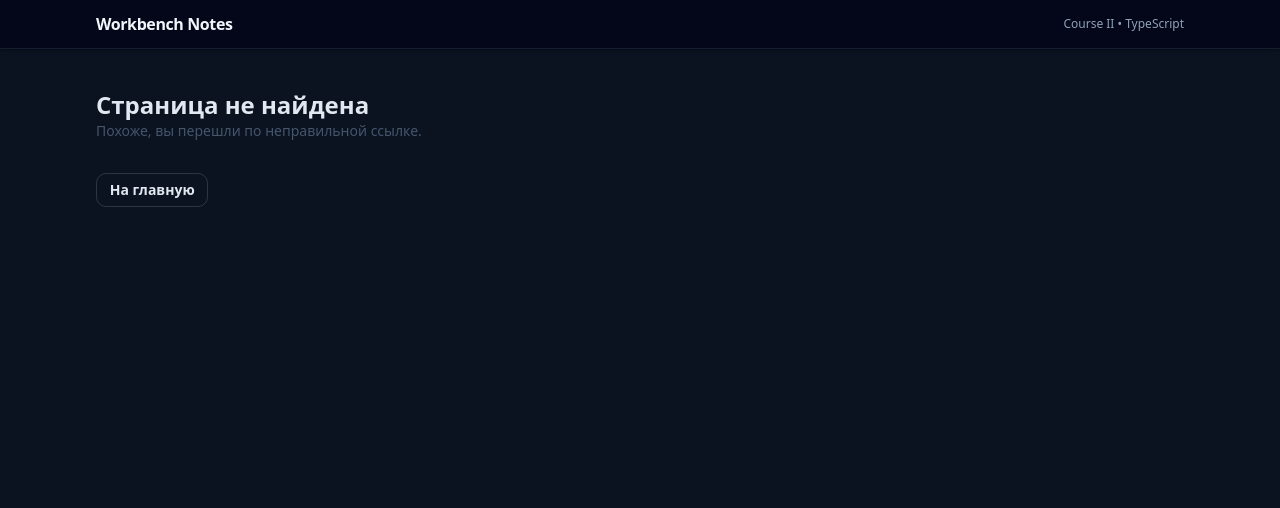
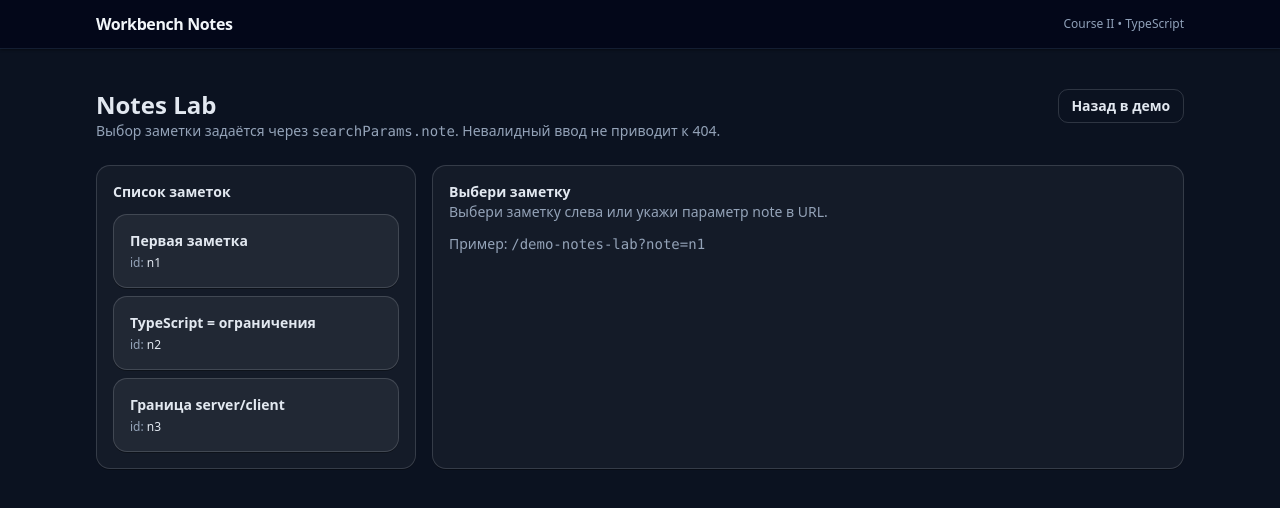
Before and after one commit to AnarAgaev/WorkbenchNotes, a Next.js app: page /demo-notes-lab in a window 1280 px wide. Before the commit this address had no page. Shown: the top 508 px of the page. Built offline with nearby package versions, Linux system fonts and the light colour scheme.

Commit message:
1.2 Типизация данных, сущности и форма данных - Id typing and Demo note factory

```diff
--- /dev/null
+++ b/src/app/(demo)/demo-notes-lab/[id]/page.tsx
@@ -0,0 +1,16 @@
+// src/app/(demo)/demo-notes-lab/[id]/page.tsx
+import {redirect} from 'next/navigation'
+
+type PageProps = {
+	params: Promise<{
+		id: string
+	}>
+}
+
+export default async function DemoNotesLabLegacyPage({params}: PageProps) {
+	const {id} = await params
+
+	// Старые ссылки вида /demo-notes-lab/n1 продолжают работать,
+	// но дальше всё обрабатывается на /demo-notes-lab через searchParams.note.
+	redirect(`/demo-notes-lab?note=${encodeURIComponent(id)}`)
+}
--- /dev/null
+++ b/src/app/(demo)/demo-notes-lab/page.tsx
@@ -0,0 +1,132 @@
+// src/app/(demo)/demo-notes-lab/page.tsx
+import Link from 'next/link'
+import {parseNoteId} from '@/demo/noteId'
+import {getNoteById, getNotes} from '@/demo/notesStore'
+import {getStringParam} from '../../../demo/searchParams'
+import Container from '../../components/layout/Container'
+
+export const metadata = {title: 'Demo Notes Lab'}
+
+type PageProps = {
+	searchParams: Promise<{
+		note?: string | string[]
+	}>
+}
+
+export default async function DemoNotesLabPage({searchParams}: PageProps) {
+	const sp = await searchParams
+
+	const noteParam = getStringParam(sp.note)
+	const noteId = noteParam ? parseNoteId(noteParam) : null
+	const selectedNote = noteId ? getNoteById(noteId) : null
+
+	const notes = getNotes()
+
+	const hasNoteParam = Boolean(noteParam)
+	const isInvalidNoteParam = hasNoteParam && !noteId
+	const isMissingNote = Boolean(noteId) && !selectedNote
+
+	return (
+		<Container className="py-10">
+			<header className="flex flex-wrap items-start justify-between gap-4">
+				<div className="space-y-2">
+					<h1 className="text-2xl font-bold">Notes Lab</h1>
+					<p className="text-sm muted">
+						Выбор заметки задаётся через{' '}
+						<code className="font-mono">searchParams.note</code>. Невалидный
+						ввод не приводит к 404.
+					</p>
+				</div>
+
+				<Link href="/demo" className="app-btn app-btn-ghost">
+					Назад в демо
+				</Link>
+			</header>
+
+			{(isInvalidNoteParam || isMissingNote) && (
+				<div className="mt-6 app-card">
+					<div className="text-sm font-semibold">
+						Некорректный выбор заметки
+					</div>
+
+					{isInvalidNoteParam && (
+						<p className="mt-1 text-sm muted">
+							Значение <code className="font-mono">note</code> не проходит{' '}
+							<code className="font-mono">parseNoteId</code>:{' '}
+							<code className="font-mono">{noteParam}</code>
+						</p>
+					)}
+
+					{isMissingNote && (
+						<p className="mt-1 text-sm muted">
+							Заметка с id <code className="font-mono">{noteId}</code> не
+							найдена в хранилище.
+						</p>
+					)}
+				</div>
+			)}
+
+			<section className="mt-6 grid gap-4 lg:grid-cols-[320px_1fr]">
+				<div className="app-card">
+					<div className="text-sm font-semibold">Список заметок</div>
+
+					<div className="mt-3 grid gap-2">
+						{notes.map((n) => {
+							const active = selectedNote?.id === n.id
+
+							return (
+								<Link
+									key={n.id}
+									href={`/demo-notes-lab?note=${n.id}`}
+									className={`app-card app-card--soft ${active ? 'ring-1 ring-blue-500/60' : ''}`}
+								>
+									<div className="text-sm font-semibold">{n.title}</div>
+									<div className="mt-1 text-xs muted">
+										id: <span className="text-slate-200">{n.id}</span>
+									</div>
+								</Link>
+							)
+						})}
+					</div>
+				</div>
+
+				<div className="app-card">
+					{selectedNote ? (
+						<>
+							<div className="text-sm font-semibold">{selectedNote.title}</div>
+
+							<div className="mt-2 text-sm text-slate-300">
+								<div>status: {selectedNote.status}</div>
+								<div>
+									id: <code className="font-mono">{selectedNote.id}</code>
+								</div>
+							</div>
+
+							<div className="mt-4 flex flex-wrap gap-1.5">
+								{selectedNote.tags.map((t) => (
+									<span
+										key={t}
+										className="rounded-lg border border-slate-700 bg-slate-900/40 px-2 py-0.5 text-xs text-slate-200"
+									>
+										#{t}
+									</span>
+								))}
+							</div>
+						</>
+					) : (
+						<>
+							<div className="text-sm font-semibold">Выбери заметку</div>
+							<p className="mt-1 text-sm muted">
+								Выбери заметку слева или укажи параметр note в URL.
+							</p>
+							<div className="mt-3 text-sm muted">
+								Пример:{' '}
+								<code className="font-mono">/demo-notes-lab?note=n1</code>
+							</div>
+						</>
+					)}
+				</div>
+			</section>
+		</Container>
+	)
+}
--- /dev/null
+++ b/src/demo/noteId.ts
@@ -0,0 +1,29 @@
+// src/demo/noteId.ts
+
+// Парсер внешнего ввода: превращает string → DemoNoteId | null.
+// Здесь место проверки формата, а не внутри компонентов.
+export function parseNoteId(value: unknown): DemoNoteId | null {
+	if (typeof value !== 'string') return null
+
+	const v = value.trim()
+
+	// Минимальная проверка формата id, используемая в демо.
+	if (!/^n\d+$/.test(v)) return null
+
+	return v
+}
+
+export function isNoteId(value: unknown): value is DemoNoteId {
+	// Строгая проверка: без пробелов/мусора.
+	return (
+		typeof value === 'string' && value.trim() === value && /^n\d+$/.test(value)
+	)
+}
+
+export function assertNoteId(value: unknown): DemoNoteId {
+	const id = parseNoteId(value)
+
+	if (!id) throw new Error('Invalid DemoNoteId')
+
+	return id
+}
--- /dev/null
+++ b/src/demo/notesStore.ts
@@ -0,0 +1,28 @@
+// src/demo/notesStore.ts
+// Учебное хранилище заметок в памяти процесса.
+// Здесь важна не база данных, а типобезопасный доступ по DemoNoteId.
+
+const notes: DemoNote[] = [
+	{id: 'n1', title: 'Первая заметка', status: 'draft', tags: ['intro']},
+	{
+		id: 'n2',
+		title: 'TypeScript = ограничения',
+		status: 'published',
+		tags: ['ts', 'contracts'],
+	},
+	{
+		id: 'n3',
+		title: 'Граница server/client',
+		status: 'published',
+		tags: ['next', 'app-router'],
+	},
+]
+
+export function getNotes(): DemoNote[] {
+	// Возвращаем копию, чтобы внешняя логика не могла мутировать массив.
+	return [...notes]
+}
+
+export function getNoteById(id: DemoNoteId): DemoNote | null {
+	return notes.find((n) => n.id === id) ?? null
+}
--- /dev/null
+++ b/src/demo/searchParams.ts
@@ -0,0 +1,19 @@
+// src/demo/searchParams.ts
+// Утилиты для чтения параметров URL.
+// Идея: один раз нормализуем внешний ввод → дальше работаем с простыми типами.
+
+export type StringParamValue = string | string[] | undefined | null
+
+/**
+ * Возвращает строковое значение параметра.
+ * - string → возвращаем как есть
+ * - string[] → берём первый элемент
+ * - undefined/null → undefined
+ */
+export function getStringParam(value: StringParamValue): string | undefined {
+	if (typeof value === 'string') return value
+
+	if (Array.isArray(value)) return value[0]
+
+	return undefined
+}
```
